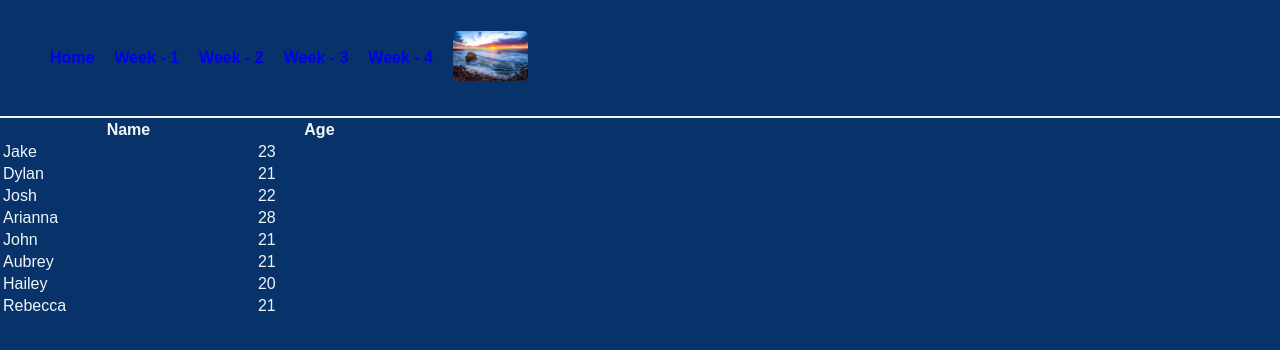
After one commit to trilibi/fouroh8-F2024, a PHP site: page /Week_4/Week4.html in a window 1280 px wide. The commit adds this page. Shown: the top 350 px of the page. Run offline with PHP 8.4, Linux system fonts and the light colour scheme.

Commit message:
Funny push

```diff
--- a/Styles/styles.css
+++ b/Styles/styles.css
@@ -67,6 +67,11 @@ a:visited {
     flex-direction: column;
 }
 
+table {
+    width: 30%;
+}
+
+
 #moving-square-1 {
     margin-top: 50px;
     background-color: #F1F7F9;
@@ -116,6 +121,7 @@ a:visited {
     align-items: center;
 }
 
+/*Animations*/
 @keyframes moving {
     from {
         translate: 100vw 0;
--- a/Week_1/hello.html
+++ b/Week_1/hello.html
@@ -13,6 +13,7 @@
         <a href="hello.html">Week - 1</a>
         <a href="/Week_2/week2.html">Week - 2</a>
         <a href="/Week_3/Week3.html">Week - 3</a>
+        <a href="/Week_4/Week4.html">Week - 4</a>
         <a
           href="https://youtu.be/UHKHPybcLuc?si=vhAJSedYtL89HZfi"
           target="_blank"
--- a/Week_2/week2.html
+++ b/Week_2/week2.html
@@ -16,6 +16,7 @@
         <a href="/Week_1/hello.html">Week - 1</a>
         <a href="week2.html">Week - 2</a>
         <a href="/Week_3/Week3.html">Week - 3</a>
+        <a href="/Week_4/Week4.html">Week - 4</a>
         <a
           href="https://youtu.be/UHKHPybcLuc?si=vhAJSedYtL89HZfi"
           target="_blank"
--- a/Week_3/Week3.html
+++ b/Week_3/Week3.html
@@ -16,6 +16,7 @@
         <a href="/Week_1/hello.html">Week - 1</a>
         <a href="/Week_2/week2.html">Week - 2</a>
         <a href="Week3.html">Week - 3</a>
+        <a href="/Week_4/Week4.html">Week - 4</a>
         <a
           href="https://youtu.be/UHKHPybcLuc?si=vhAJSedYtL89HZfi"
           target="_blank"
--- /dev/null
+++ b/Week_4/Week4.html
@@ -0,0 +1,70 @@
+<!DOCTYPE html>
+
+<html>
+  <head>
+    <meta charset="utf-8" />
+    <meta http-equiv="X-UA-Compatible" content="IE=edge" />
+    <title>Week 4</title>
+    <meta name="viewport" content="width=device-width, initial-scale=1" />
+    <link rel="stylesheet" href="../Styles/styles.css" />
+  </head>
+  <body>
+    <nav>
+      <ul id="nav-bar">
+        <a href="/index.html">Home</a>
+        <a href="/Week_1/hello.html">Week - 1</a>
+        <a href="/Week_2/week2.html">Week - 2</a>
+        <a href="/Week_3/Week3.html">Week - 3</a>
+        <a href="Week4.html">Week - 4</a>
+        <a
+          href="https://youtu.be/UHKHPybcLuc?si=vhAJSedYtL89HZfi"
+          target="_blank"
+          ><img
+            id="Ocean"
+            src="/Assets/9827327865_98e0f0dc2d_o.webp"
+            alt="Image of the Ocean"
+        /></a>
+      </ul>
+    </nav>
+    <table>
+      <tbody>
+        <tr>
+          <th>Name</th>
+          <th>Age</th>
+        </tr>
+        <tr>
+          <td>Jake</td>
+          <td>23</td>
+        </tr>
+        <tr>
+          <td>Dylan</td>
+          <td>21</td>
+        </tr>
+        <tr>
+          <td>Josh</td>
+          <td>22</td>
+        </tr>
+        <tr>
+          <td>Arianna</td>
+          <td>28</td>
+        </tr>
+        <tr>
+          <td>John</td>
+          <td>21</td>
+        </tr>
+        <tr>
+          <td>Aubrey</td>
+          <td>21</td>
+        </tr>
+        <tr>
+          <td>Hailey</td>
+          <td>20</td>
+        </tr>
+        <tr>
+          <td>Rebecca</td>
+          <td>21</td>
+        </tr>
+      </tbody>
+    </table>
+  </body>
+</html>
--- a/index.html
+++ b/index.html
@@ -13,6 +13,7 @@
         <a href="Week_1/hello.html">Week - 1</a>
         <a href="/Week_2/week2.html">Week - 2</a>
         <a href="/Week_3/Week3.html">Week - 3</a>
+        <a href="/Week_4/Week4.html">Week - 4</a>
         <a
           href="https://youtu.be/UHKHPybcLuc?si=vhAJSedYtL89HZfi"
           target="_blank"
```
